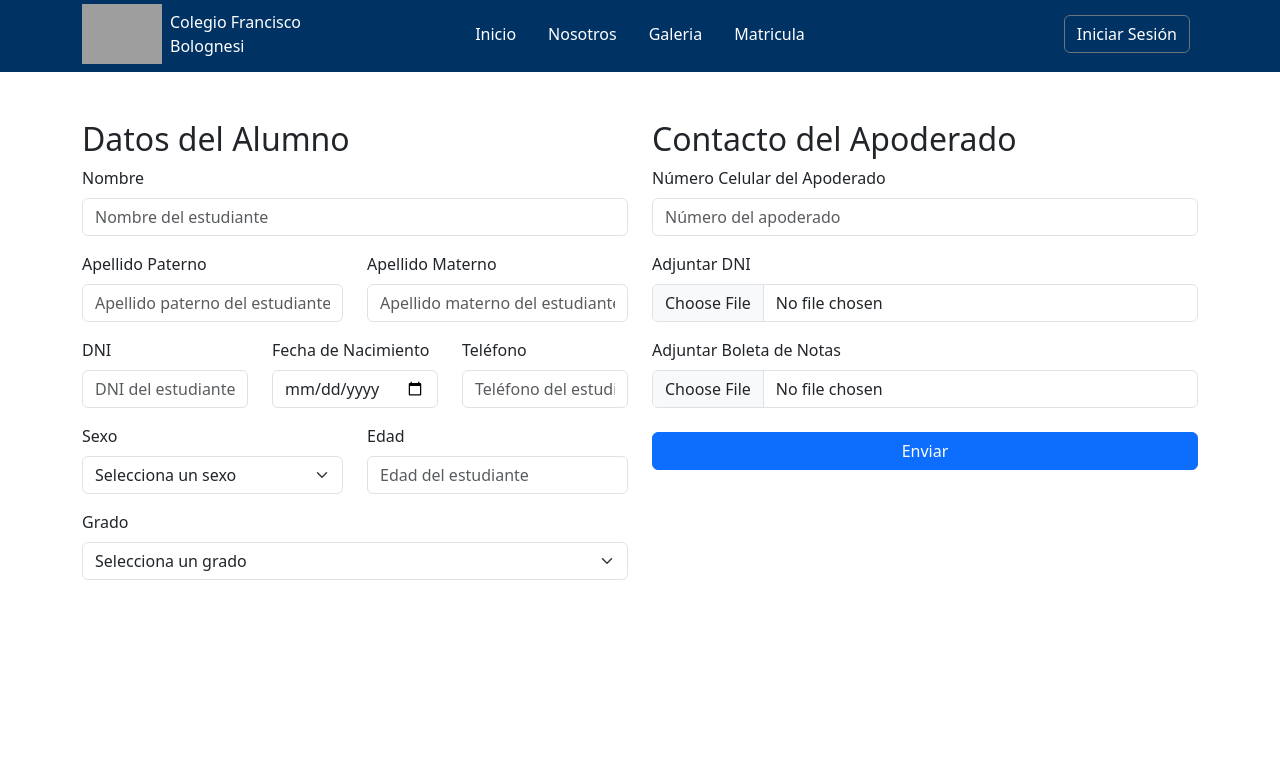
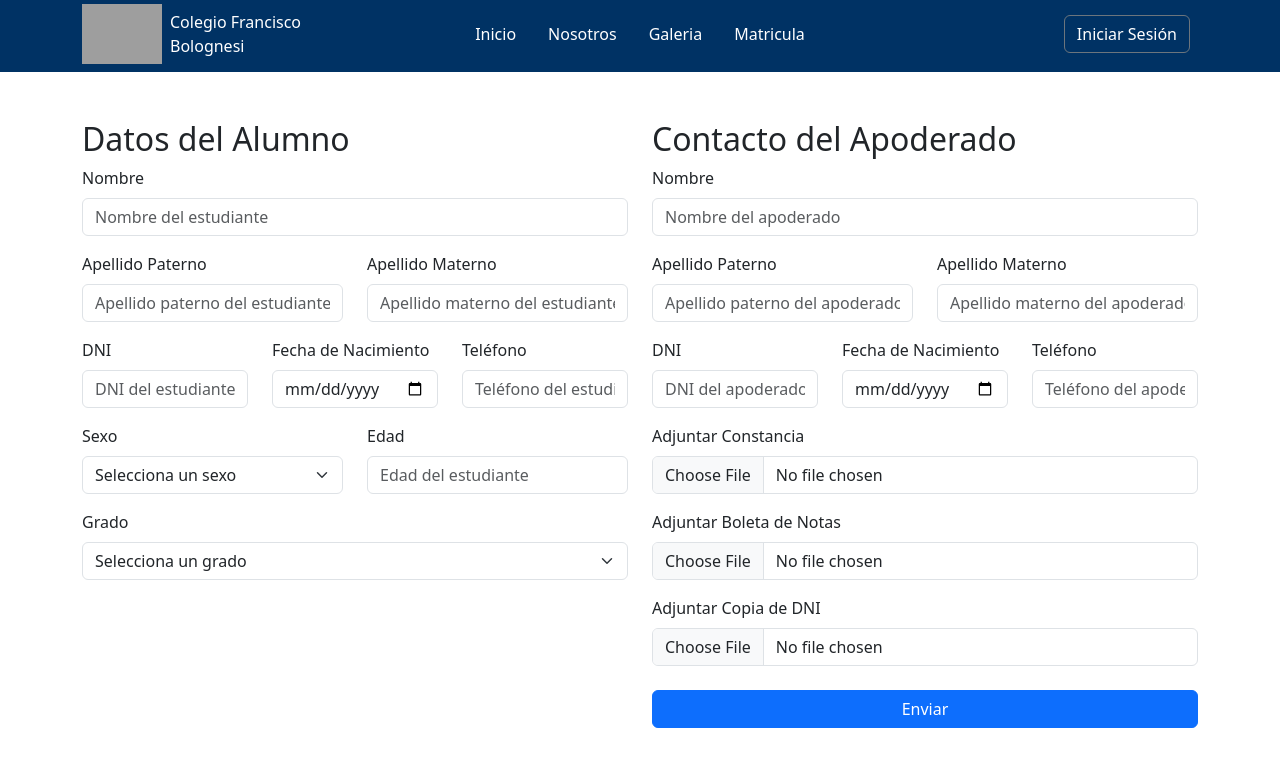
Before and after one commit to Mijael-cod/Cole-Francisco-Front, a React (Vite) app: page /public/matricula in a window 1280 px wide. Shown: the top 766 px of the page. Built offline with nearby package versions, Linux system fonts and the light colour scheme; grey boxes are pictures that could not be loaded.

Commit message:
serivce matricula

```diff
--- a/src/pages/public/matricula/Matricula.jsx
+++ b/src/pages/public/matricula/Matricula.jsx
@@ -1,83 +1,204 @@
+import React, { useState } from 'react';
 import Navbar from "../../../shared/navbar/public/Navbar";
 
 export default function Matricula() {
+  const [formValues, setFormValues] = useState({
+    documentoCrearDto: {
+      urlConstancia: '',
+      urlLibreta: '',
+      urlCopiaDni: ''
+    },
+    apoderadoDto: {
+      nombre: '',
+      apellidoPaterno: '',
+      apellidoMaterno: '',
+      dni: '',
+      fechaNacimiento: '',
+      numeroCelular: ''
+    },
+    crearEstudianteDto: {
+      persona: {
+        nombre: '',
+        apellidoPaterno: '',
+        apellidoMaterno: '',
+        dni: '',
+        fechaNacimiento: '',
+        numeroCelular: ''
+      },
+      edad: '',
+      sexo: ''
+    },
+    idGrado: ''
+  });
+
+  const handleInputChange = (e) => {
+    const { id, value } = e.target;
+    const [parentKey, childKey] = id.split('.');
+    if (childKey) {
+      setFormValues(prevState => ({
+        ...prevState,
+        [parentKey]: {
+          ...prevState[parentKey],
+          [childKey]: value
+        }
+      }));
+    } else {
+      setFormValues(prevState => ({
+        ...prevState,
+        [id]: value
+      }));
+    }
+  };
+
+  const handleFileChange = (e) => {
+    const { id, files } = e.target;
+    const [parentKey, childKey] = id.split('.');
+    if (childKey) {
+      setFormValues(prevState => ({
+        ...prevState,
+        [parentKey]: {
+          ...prevState[parentKey],
+          [childKey]: files[0] ? files[0].name : ''
+        }
+      }));
+    }
+  };
+
+  const handleSubmit = async () => {
+    console.log('Submitting form...');
+    const data = { ...formValues };
+    console.log('Form Data:', data);
+
+    try {
+      const response = await fetch('https://testing-colegio-5.onrender.com/api/matriculas', {
+        method: 'POST',
+        headers: {
+          'Content-Type': 'application/json'
+        },
+        body: JSON.stringify(data)
+      });
+
+      console.log('Response status:', response.status);
+
+      if (response.ok) {
+        const responseData = await response.json();
+        console.log('Success:', responseData);
+      } else {
+        const errorData = await response.json();
+        console.error('Error:', errorData);
+      }
+    } catch (error) {
+      console.error('Error:', error);
+    }
+  };
+
   return (
     <div className="d-flex flex-column min-vh-100">
       <Navbar />
       <div className="container mt-5">
-        {/* <h1>Formulario de Matrícula</h1> */}
         <form>
           <div className="row">
             <div className="col-md-6">
               <h2>Datos del Alumno</h2>
               <div className="mb-3">
-                <label htmlFor="nombreEstudiante" className="form-label">Nombre</label>
-                <input type="text" className="form-control" id="nombreEstudiante" placeholder="Nombre del estudiante" />
+                <label htmlFor="crearEstudianteDto.persona.nombre" className="form-label">Nombre</label>
+                <input type="text" className="form-control" id="crearEstudianteDto.persona.nombre" placeholder="Nombre del estudiante" value={formValues.crearEstudianteDto.persona.nombre} onChange={handleInputChange} />
               </div>
               <div className="row">
                 <div className="col-md-6 mb-3">
-                  <label htmlFor="apellidoPaternoEstudiante" className="form-label">Apellido Paterno</label>
-                  <input type="text" className="form-control" id="apellidoPaternoEstudiante" placeholder="Apellido paterno del estudiante" />
+                  <label htmlFor="crearEstudianteDto.persona.apellidoPaterno" className="form-label">Apellido Paterno</label>
+                  <input type="text" className="form-control" id="crearEstudianteDto.persona.apellidoPaterno" placeholder="Apellido paterno del estudiante" value={formValues.crearEstudianteDto.persona.apellidoPaterno} onChange={handleInputChange} />
                 </div>
                 <div className="col-md-6 mb-3">
-                  <label htmlFor="apellidoMaternoEstudiante" className="form-label">Apellido Materno</label>
-                  <input type="text" className="form-control" id="apellidoMaternoEstudiante" placeholder="Apellido materno del estudiante" />
+                  <label htmlFor="crearEstudianteDto.persona.apellidoMaterno" className="form-label">Apellido Materno</label>
+                  <input type="text" className="form-control" id="crearEstudianteDto.persona.apellidoMaterno" placeholder="Apellido materno del estudiante" value={formValues.crearEstudianteDto.persona.apellidoMaterno} onChange={handleInputChange} />
                 </div>
               </div>
               <div className="row">
                 <div className="col-md-4 mb-3">
-                  <label htmlFor="dniEstudiante" className="form-label">DNI</label>
-                  <input type="text" className="form-control" id="dniEstudiante" placeholder="DNI del estudiante" />
+                  <label htmlFor="crearEstudianteDto.persona.dni" className="form-label">DNI</label>
+                  <input type="text" className="form-control" id="crearEstudianteDto.persona.dni" placeholder="DNI del estudiante" value={formValues.crearEstudianteDto.persona.dni} onChange={handleInputChange} />
                 </div>
                 <div className="col-md-4 mb-3">
-                  <label htmlFor="fechaNacimientoEstudiante" className="form-label">Fecha de Nacimiento</label>
-                  <input type="date" className="form-control" id="fechaNacimientoEstudiante" />
+                  <label htmlFor="crearEstudianteDto.persona.fechaNacimiento" className="form-label">Fecha de Nacimiento</label>
+                  <input type="date" className="form-control" id="crearEstudianteDto.persona.fechaNacimiento" value={formValues.crearEstudianteDto.persona.fechaNacimiento} onChange={handleInputChange} />
                 </div>
                 <div className="col-md-4 mb-3">
-                  <label htmlFor="telefonoEstudiante" className="form-label">Teléfono</label>
-                  <input type="tel" className="form-control" id="telefonoEstudiante" placeholder="Teléfono del estudiante" />
+                  <label htmlFor="crearEstudianteDto.persona.numeroCelular" className="form-label">Teléfono</label>
+                  <input type="tel" className="form-control" id="crearEstudianteDto.persona.numeroCelular" placeholder="Teléfono del estudiante" value={formValues.crearEstudianteDto.persona.numeroCelular} onChange={handleInputChange} />
                 </div>
               </div>
               <div className="row">
                 <div className="col-md-6 mb-3">
-                  <label htmlFor="sexoEstudiante" className="form-label">Sexo</label>
-                  <select className="form-select" id="sexoEstudiante">
+                  <label htmlFor="crearEstudianteDto.sexo" className="form-label">Sexo</label>
+                  <select className="form-select" id="crearEstudianteDto.sexo" value={formValues.crearEstudianteDto.sexo} onChange={handleInputChange}>
                     <option value="">Selecciona un sexo</option>
-                    <option value="sexoEstudiante1">Masculino</option>
-                    <option value="sexoEstudiante2">Femenino</option>
+                    <option value="Masculino">Masculino</option>
+                    <option value="Femenino">Femenino</option>
                   </select>
                 </div>
                 <div className="col-md-6 mb-3">
-                  <label htmlFor="edadEstudiante" className="form-label">Edad</label>
-                  <input type="number" className="form-control" id="edadEstudiante" placeholder="Edad del estudiante" />
+                  <label htmlFor="crearEstudianteDto.edad" className="form-label">Edad</label>
+                  <input type="number" className="form-control" id="crearEstudianteDto.edad" placeholder="Edad del estudiante" value={formValues.crearEstudianteDto.edad} onChange={handleInputChange} />
                 </div>
               </div>
               <div className="mb-3">
-                <label htmlFor="curso" className="form-label">Grado</label>
-                <select className="form-select" id="curso">
+                <label htmlFor="idGrado" className="form-label">Grado</label>
+                <select className="form-select" id="idGrado" value={formValues.idGrado} onChange={handleInputChange}>
                   <option value="">Selecciona un grado</option>
-                  <option value="curso1">Primer Grado</option>
-                  <option value="curso2">Segundo Grado</option>
-                  <option value="curso3">Tercer Grado</option>
+                  <option value="1">Primer Grado</option>
+                  <option value="2">Segundo Grado</option>
+                  <option value="3">Tercer Grado</option>
                 </select>
               </div>
             </div>
             <div className="col-md-6">
               <h2>Contacto del Apoderado</h2>
               <div className="mb-3">
-                <label htmlFor="numeroPadre" className="form-label">Número Celular del Apoderado</label>
-                <input type="tel" className="form-control" id="numeroPadre" placeholder="Número del apoderado" />
+                <label htmlFor="apoderadoDto.nombre" className="form-label">Nombre</label>
+                <input type="text" className="form-control" id="apoderadoDto.nombre" placeholder="Nombre del apoderado" value={formValues.apoderadoDto.nombre} onChange={handleInputChange} />
+              </div>
+
+              <div className="row">
+                <div className="col-md-6 mb-3">
+                  <label htmlFor="apoderadoDto.apellidoPaterno" className="form-label">Apellido Paterno</label>
+                  <input type="text" className="form-control" id="apoderadoDto.apellidoPaterno" placeholder="Apellido paterno del apoderado" value={formValues.apoderadoDto.apellidoPaterno} onChange={handleInputChange} />
+                </div>
+                <div className="col-md-6 mb-3">
+                  <label htmlFor="apoderadoDto.apellidoMaterno" className="form-label">Apellido Materno</label>
+                  <input type="text" className="form-control" id="apoderadoDto.apellidoMaterno" placeholder="Apellido materno del apoderado" value={formValues.apoderadoDto.apellidoMaterno} onChange={handleInputChange} />
+                </div>
+              </div>
+
+              <div className="row">
+                <div className="col-md-4 mb-3">
+                  <label htmlFor="apoderadoDto.dni" className="form-label">DNI</label>
+                  <input type="text" className="form-control" id="apoderadoDto.dni" placeholder="DNI del apoderado" value={formValues.apoderadoDto.dni} onChange={handleInputChange} />
+                </div>
+                <div className="col-md-4 mb-3">
+                  <label htmlFor="apoderadoDto.fechaNacimiento" className="form-label">Fecha de Nacimiento</label>
+                  <input type="date" className="form-control" id="apoderadoDto.fechaNacimiento" value={formValues.apoderadoDto.fechaNacimiento} onChange={handleInputChange} />
+                </div>
+                <div className="col-md-4 mb-3">
+                  <label htmlFor="apoderadoDto.numeroCelular" className="form-label">Teléfono</label>
+                  <input type="tel" className="form-control" id="apoderadoDto.numeroCelular" placeholder="Teléfono del apoderado" value={formValues.apoderadoDto.numeroCelular} onChange={handleInputChange} />
+                </div>
+              </div>
+
+              <div className="mb-3">
+                <label htmlFor="documentoCrearDto.urlConstancia" className="form-label">Adjuntar Constancia</label>
+                <input type="file" className="form-control" id="documentoCrearDto.urlConstancia" onChange={handleFileChange} />
               </div>
               <div className="mb-3">
-                <label htmlFor="dniArchivo" className="form-label">Adjuntar DNI</label>
-                <input type="file" className="form-control" id="dniArchivo" />
+                <label htmlFor="documentoCrearDto.urlLibreta" className="form-label">Adjuntar Boleta de Notas</label>
+                <input type="file" className="form-control" id="documentoCrearDto.urlLibreta" onChange={handleFileChange} />
               </div>
               <div className="mb-3">
-                <label htmlFor="boletaNotasArchivo" className="form-label">Adjuntar Boleta de Notas</label>
-                <input type="file" className="form-control" id="boletaNotasArchivo" />
+                <label htmlFor="documentoCrearDto.urlCopiaDni" className="form-label">Adjuntar Copia de DNI</label>
+                <input type="file" className="form-control" id="documentoCrearDto.urlCopiaDni" onChange={handleFileChange} />
               </div>
               <div className="d-grid gap-2 mt-4">
-                <button className="btn btn-primary" type="button">Enviar</button>
+                <button className="btn btn-primary" type="button" onClick={handleSubmit}>Enviar</button>
               </div>
             </div>
           </div>
```
